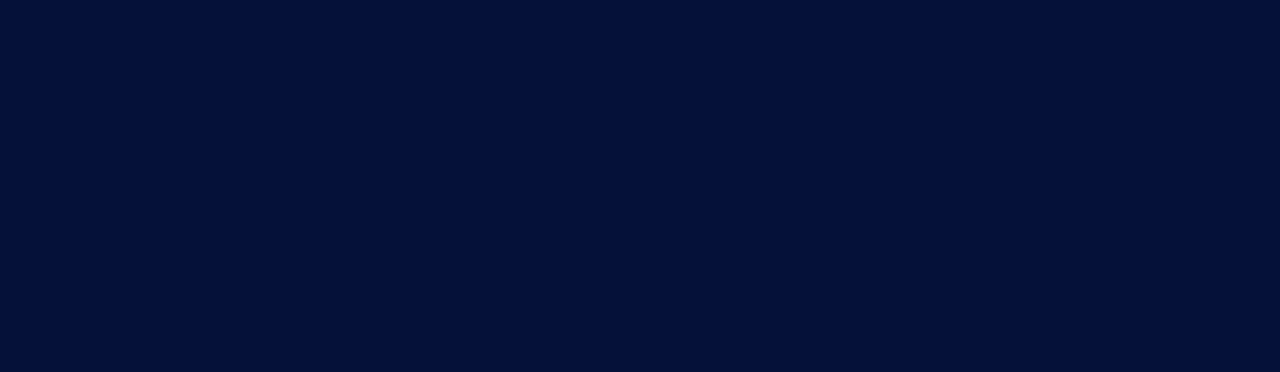
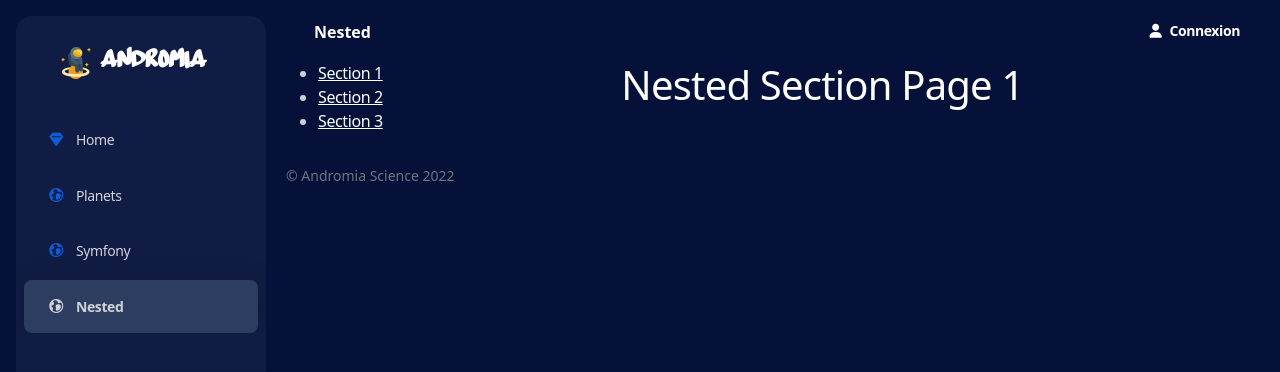
Before and after one commit to yannickcharron/5D4.andromia, a Vue app: page /nested in a window 1280 px wide. Before the commit this address had no page. Shown: the top 372 px of the page. Built offline with nearby package versions, Linux system fonts and the light colour scheme.

Commit message:
Nested Router

```diff
--- a/package.json
+++ b/package.json
@@ -12,6 +12,7 @@
   "dependencies": {
     "axios": "^0.27.2",
     "bootstrap": "^5.2.0",
+    "is-electron": "^2.2.1",
     "pinia": "^2.0.16",
     "vue": "^3.2.37",
     "vue-axios": "^3.4.1",
--- a/src/components/layouts/SideBar.vue
+++ b/src/components/layouts/SideBar.vue
@@ -22,6 +22,11 @@
           </template>
         </SideBarItem>
         <SideBarItem url="/symfony" text="Symfony">
+          <template v-slot:icon>
+            <i class="ni ni-world text-primary text-sm opacity-10"></i>
+          </template>
+        </SideBarItem>
+        <SideBarItem url="/nested" text="Nested">
           <template v-slot:icon>
             <i class="ni ni-world text-primary text-sm opacity-10"></i>
           </template>
--- /dev/null
+++ b/src/components/sections/NestedSection1.vue
@@ -0,0 +1,13 @@
+<template>
+    <div>
+        <h1>Nested Section Page 1</h1>
+    </div>
+</template>
+
+<script setup>
+
+</script>
+
+<style lang="scss" scoped>
+
+</style>
--- /dev/null
+++ b/src/components/sections/NestedSection2.vue
@@ -0,0 +1,13 @@
+<template>
+    <div>
+        <h1>Nested Section Page 2</h1>
+    </div>
+</template>
+
+<script setup>
+
+</script>
+
+<style lang="scss" scoped>
+
+</style>
--- /dev/null
+++ b/src/components/sections/NestedSection3.vue
@@ -0,0 +1,13 @@
+<template>
+    <div>
+        <h1>Nested Section Page 3</h1>
+    </div>
+</template>
+
+<script setup>
+
+</script>
+
+<style lang="scss" scoped>
+
+</style>
--- /dev/null
+++ b/src/views/pages/NestedPage.vue
@@ -0,0 +1,25 @@
+<template>
+  <MainLayout title="Nested">
+    <div class="container-fluid">
+      <div class="row">
+        <div class="col-4">
+            <ul>
+                <li><RouterLink to="/nested">Section 1</RouterLink></li>
+                <li><RouterLink to="/nested/nested2">Section 2</RouterLink></li>
+                <li><RouterLink to="/nested/nested3">Section 3</RouterLink></li>
+
+            </ul>
+        </div>
+        <div class="col-8">
+            <RouterView />
+        </div>
+      </div>
+    </div>
+  </MainLayout>
+</template>
+
+<script setup>
+import MainLayout from '../layouts/MainLayout.vue';
+</script>
+
+<style lang="scss" scoped></style>
```
Also changed, not shown: src/router/index.js (+24 -1 lines), 1 other file (tests, documents, lock files or other folders).
